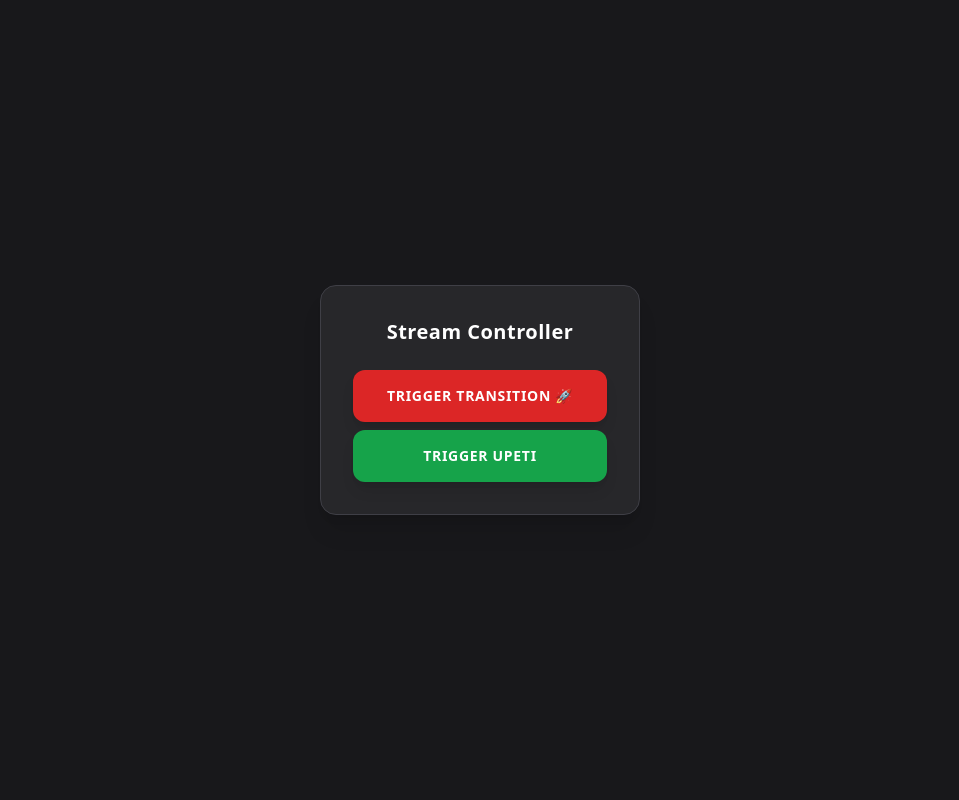
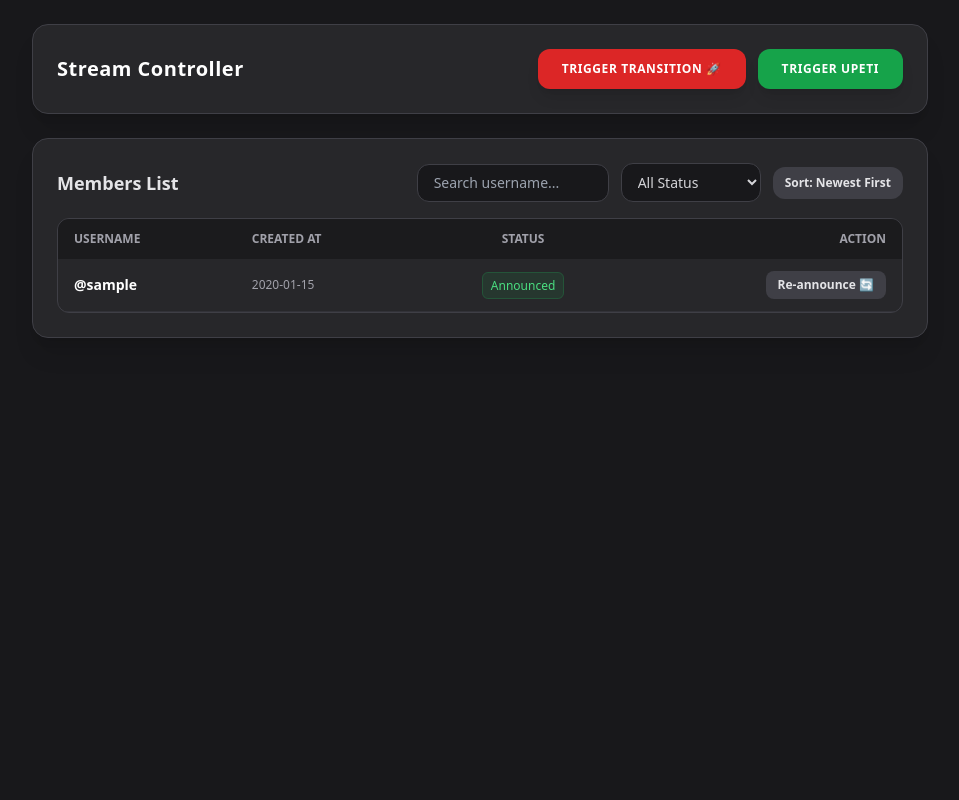
Before and after one commit to NawfalHadi/custom-tiktok-overlay-with-tikfinity, a Flask app: page /control in a window 1280 px wide. Shown: the whole page, without its empty margins (160-1119 px from the left). Run offline with Flask 3, Linux system fonts and the light colour scheme; tables that the repository leaves empty hold one stand-in row (values such as "Sample post"); some libraries are stand-ins or nearby versions.

Commit message:
func/control : appearing the members list to show who is announced and not

```diff
--- a/background/message_process.py
+++ b/background/message_process.py
@@ -4,7 +4,7 @@ from pathlib import Path
 import subprocess
 import sys
 
-BASE_DIR = Path(__file__).resolve().parent.parent
+BASE_DIR = Path(__file__).resolve().parent
 DB_PATH = BASE_DIR / 'datas' / 'viewers.db'
 DB_INIT_PATH = BASE_DIR / 'datas' / 'init.py'
 
--- a/main.py
+++ b/main.py
@@ -2,6 +2,8 @@ import threading
 import logging
 from flask import Flask, request, jsonify, render_template
 from flask_socketio import SocketIO
+from pathlib import Path
+import sqlite3
 
 # Background Function
 from background.gift_process import run_gift_inspector
@@ -29,10 +31,63 @@ socketio = SocketIO(
     engineio_logger=False
 )
 
+DB_PATH = str(Path('datas') / 'viewers.db')
+
+@app.route('/api/members', methods=['GET'])
+def get_members():
+    search = request.args.get('search', '').strip()
+    sort_dir = request.args.get('sort', 'desc').lower()
+    filter_announced = request.args.get('announced', '') # '0', '1', or ''
+
+    # Base query joining members with viewers to get the username
+    query = '''
+        SELECT m.id, m.id_viewer, v.username, m.is_announced, m.created_at, m.joined_at
+        FROM tb_members m
+        JOIN tb_viewers v ON m.id_viewer = v.id
+        WHERE 1=1
+    '''
+    params = []
+
+    if search:
+        query += ' AND v.username LIKE ?'
+        params.append(f'%{search}%')
+
+    if filter_announced in ['0', '1']:
+        query += ' AND m.is_announced = ?'
+        params.append(int(filter_announced))
+
+    order = 'ASC' if sort_dir == 'asc' else 'DESC'
+    query += f' ORDER BY m.created_at {order}'
+
+    conn = sqlite3.connect(DB_PATH, timeout=10.0)
+    conn.row_factory = sqlite3.Row
+    cursor = conn.cursor()
+    cursor.execute(query, params)
+    rows = cursor.fetchall()
+    conn.close()
+
+    members = [dict(row) for row in rows]
+    return jsonify(members)
+
+app.route('/api/members/<int:member_id>/announce', methods=['POST'])
+def toggle_announce(member_id):
+    data = request.get_json() or {}
+    # Force set to 1 or toggle if not specified
+    new_status = data.get('is_announced', 1)
+
+    conn = sqlite3.connect(DB_PATH, timeout=10.0)
+    cursor = conn.cursor()
+    cursor.execute('UPDATE tb_members SET is_announced = ? WHERE id = ?', (new_status, member_id))
+    conn.commit()
+    conn.close()
+
+    return jsonify({"success": True, "member_id": member_id, "is_announced": new_status})
+
 @app.route('/control')
 def control_panel():
     return render_template('templates/control.html')
 
+# ==============
 
 @app.route('/comments-overlay')
 def comments_overlay():
--- a/templates/control.html
+++ b/templates/control.html
@@ -6,45 +6,150 @@
     <title>Stream Control Panel</title>
     <script src="https://cdn.tailwindcss.com"></script>
 </head>
-<body class="bg-zinc-900 text-white flex items-center justify-center h-screen m-0">
-    <div class="text-center p-8 bg-zinc-800 rounded-2xl shadow-xl border border-zinc-700 w-80">
-        <h1 class="text-xl font-bold mb-6 tracking-wide">Stream Controller</h1>
+<body class="bg-zinc-900 text-white min-h-screen p-6">
+    <div class="max-w-4xl mx-auto space-y-6">
 
-        <!-- Tombol Trigger Transisi -->
-        <button onclick="triggerBreak()" class="w-full py-4 bg-red-600 hover:bg-red-500 active:scale-95 font-bold rounded-xl shadow-lg transition-all uppercase tracking-wider text-sm">
+        <!-- Stream Action Triggers -->
+        <div class="p-6 bg-zinc-800 rounded-2xl shadow-xl border border-zinc-700 flex flex-col md:flex-row gap-4 justify-between items-center">
+            <h1 class="text-xl font-bold tracking-wide">Stream Controller</h1>
+            <div class="flex gap-3 w-full md:w-auto">
+                <button onclick="triggerBreak()" class="flex-1 md:flex-none px-6 py-3 bg-red-600 hover:bg-red-500 active:scale-95 font-bold rounded-xl shadow-lg transition-all uppercase text-xs tracking-wider">
                     Trigger Transition 🚀
                 </button>
-        <button onclick="triggerUpeti()" class="w-full py-4 mt-2 bg-green-600 hover:bg-green-500 active:scale-95 font-bold rounded-xl shadow-lg transition-all uppercase tracking-wider text-sm">
+                <button onclick="triggerUpeti()" class="flex-1 md:flex-none px-6 py-3 bg-green-600 hover:bg-green-500 active:scale-95 font-bold rounded-xl shadow-lg transition-all uppercase text-xs tracking-wider">
                     Trigger Upeti
                 </button>
             </div>
+        </div>
+
+        <!-- Members Management Section -->
+        <div class="p-6 bg-zinc-800 rounded-2xl shadow-xl border border-zinc-700 space-y-4">
+            <div class="flex flex-col md:flex-row justify-between items-start md:items-center gap-4">
+                <h2 class="text-lg font-bold text-zinc-200">Members List</h2>
+
+                <!-- Search & Filters -->
+                <div class="flex flex-wrap items-center gap-3 w-full md:w-auto">
+                    <input type="text" id="searchInput" oninput="fetchMembers()" placeholder="Search username..."
+                           class="bg-zinc-900 text-sm px-4 py-2 rounded-xl border border-zinc-700 focus:outline-none focus:border-indigo-500 text-white w-full md:w-48">
+
+                    <select id="announcedFilter" onchange="fetchMembers()" class="bg-zinc-900 text-sm px-3 py-2 rounded-xl border border-zinc-700 text-zinc-300 focus:outline-none">
+                        <option value="">All Status</option>
+                        <option value="0">Unannounced</option>
+                        <option value="1">Announced</option>
+                    </select>
+
+                    <button onclick="toggleSort()" id="sortBtn" class="bg-zinc-700 hover:bg-zinc-600 px-3 py-2 rounded-xl text-xs font-semibold text-zinc-200">
+                        Sort: Newest First
+                    </button>
+                </div>
+            </div>
+
+            <!-- Members Table Structure -->
+            <div class="overflow-x-auto rounded-xl border border-zinc-700">
+                <table class="w-full text-left text-sm text-zinc-300">
+                    <thead class="bg-zinc-900/80 text-zinc-400 uppercase text-xs">
+                        <tr>
+                            <th class="py-3 px-4">Username</th>
+                            <th class="py-3 px-4">Created At</th>
+                            <th class="py-3 px-4 text-center">Status</th>
+                            <th class="py-3 px-4 text-right">Action</th>
+                        </tr>
+                    </thead>
+                    <tbody id="membersTable" class="divide-y divide-zinc-700/50">
+                        <!-- Dynamic rows will inject here -->
+                    </tbody>
+                </table>
+            </div>
+        </div>
+
+    </div>
 
     <script>
-        function triggerBreak() {
-            fetch('/breaktriger', {
+        let currentSort = 'desc';
+
+        function toggleSort() {
+            currentSort = currentSort === 'desc' ? 'asc' : 'desc';
+            document.getElementById('sortBtn').innerText = currentSort === 'desc' ? 'Sort: Newest First' : 'Sort: Oldest First';
+            fetchMembers();
+        }
+
+        function fetchMembers() {
+            console.log('Fetching members...');
+            const search = document.getElementById('searchInput').value;
+            const announced = document.getElementById('announcedFilter').value;
+
+            const params = new URLSearchParams({
+                search: search,
+                sort: currentSort,
+                announced: announced
+            });
+
+            fetch(`/api/members?${params}`)
+                .then(res => res.json())
+                .then(data => renderMembers(data))
+                .catch(err => console.error("Error fetching members:", err));
+        }
+
+        function renderMembers(members) {
+            const tbody = document.getElementById('membersTable');
+            if (!tbody) return;
+            tbody.innerHTML = '';
+
+            if (!Array.isArray(members) || members.length === 0) {
+                tbody.innerHTML = `<tr><td colspan="4" class="py-6 text-center text-zinc-500">No members found</td></tr>`;
+                return;
+            }
+
+            members.forEach(m => {
+                const isAnnounced = m.is_announced === 1;
+                const tr = document.createElement('tr');
+                tr.className = "hover:bg-zinc-800/50 border-b border-zinc-700/50";
+
+                const statusBadge = isAnnounced
+                    ? `<span class="px-2 py-1 bg-green-500/10 text-green-400 border border-green-500/20 rounded-md text-xs">Announced</span>`
+                    : `<span class="px-2 py-1 bg-amber-500/10 text-amber-400 border border-amber-500/20 rounded-md text-xs">Pending</span>`;
+
+                const actionButton = isAnnounced
+                    ? `<button onclick="announceMember(${m.id}, 1)" class="px-3 py-1.5 bg-zinc-700 hover:bg-zinc-600 active:scale-95 text-xs font-semibold rounded-lg text-zinc-200 transition-all">Re-announce 🔄</button>`
+                    : `<button onclick="announceMember(${m.id}, 1)" class="px-3 py-1.5 bg-indigo-600 hover:bg-indigo-500 active:scale-95 text-xs font-semibold rounded-lg text-white transition-all shadow-md">Announce 📢</button>`;
+
+                tr.innerHTML = `
+                    <td class="py-3 px-4 font-semibold text-white">@${m.username}</td>
+                    <td class="py-3 px-4 text-xs text-zinc-400">${m.created_at}</td>
+                    <td class="py-3 px-4 text-center">${statusBadge}</td>
+                    <td class="py-3 px-4 text-right">${actionButton}</td>
+                `;
+
+                tbody.appendChild(tr);
+            });
+        }
+
+        function announceMember(memberId, status) {
+            fetch(`/api/members/${memberId}/announce`, {
                 method: 'POST',
-                headers: { 'Content-Type': 'application/json' }
+                headers: { 'Content-Type': 'application/json' },
+                body: JSON.stringify({ is_announced: status })
             })
-            .then(response => {
-                if (response.ok) {
-                    console.log("Transition triggered successfully!");
+            .then(res => res.json())
+            .then(res => {
+                if (res.success) {
+                    fetchMembers();
                 }
             })
+            .catch(err => console.error("Error announcing member:", err));
+        }
+
+        function triggerBreak() {
+            fetch('/breaktriger', { method: 'POST', headers: { 'Content-Type': 'application/json' } })
                 .catch(error => console.error("Error triggering transition:", error));
         }
 
         function triggerUpeti() {
-            fetch('/upetitriger', {
-                method: 'POST',
-                headers: { 'Content-Type': 'application/json' }
-            })
-            .then(response => {
-                if (response.ok) {
-                    console.log("Transition triggered successfully!");
-                }
-            })
+            fetch('/upetitriger', { method: 'POST', headers: { 'Content-Type': 'application/json' } })
                 .catch(error => console.error("Error triggering transition:", error));
         }
+
+        document.addEventListener('DOMContentLoaded', fetchMembers);
     </script>
 </body>
 </html>
```
Lines whose indentation alone changed are shown as unchanged.
